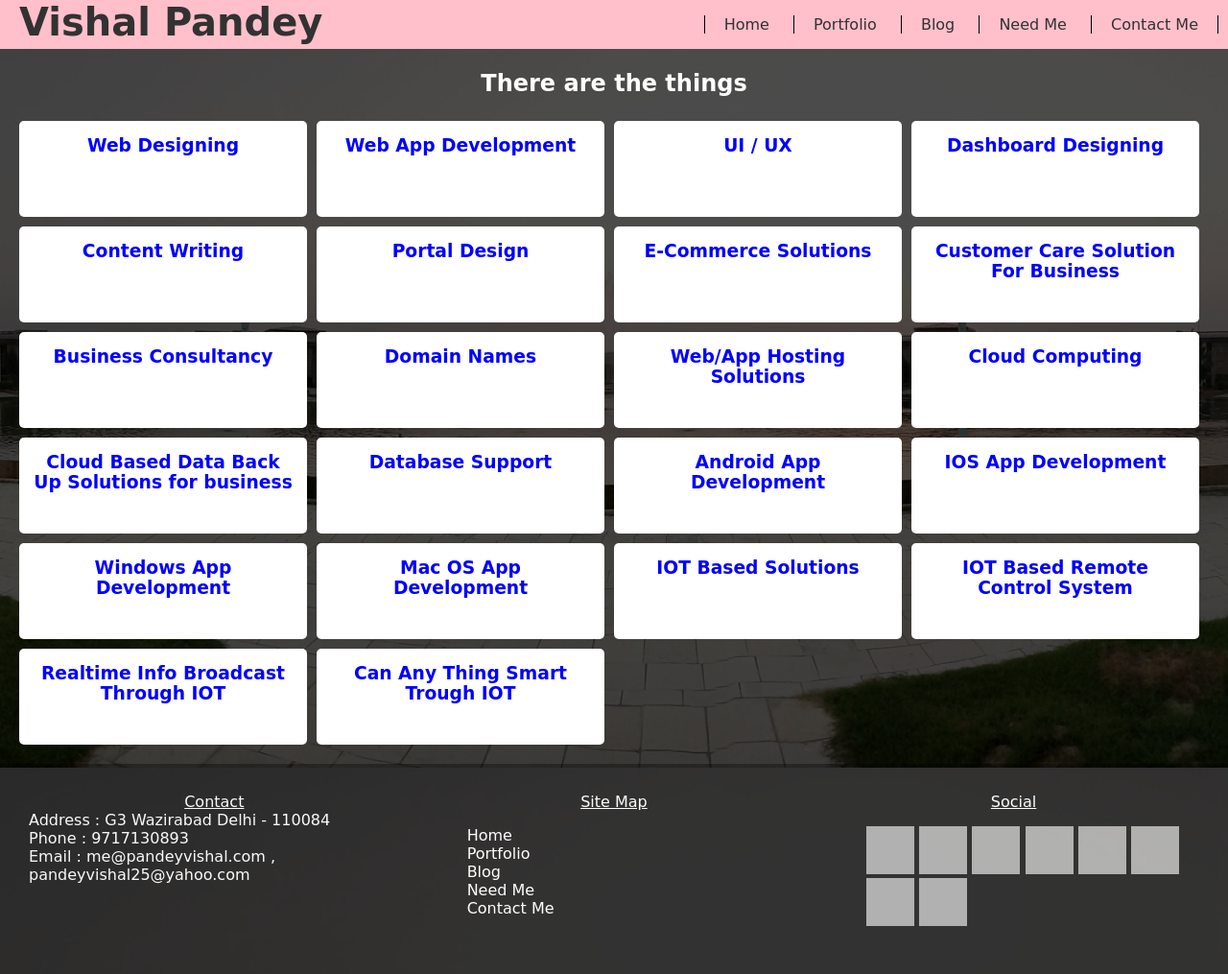
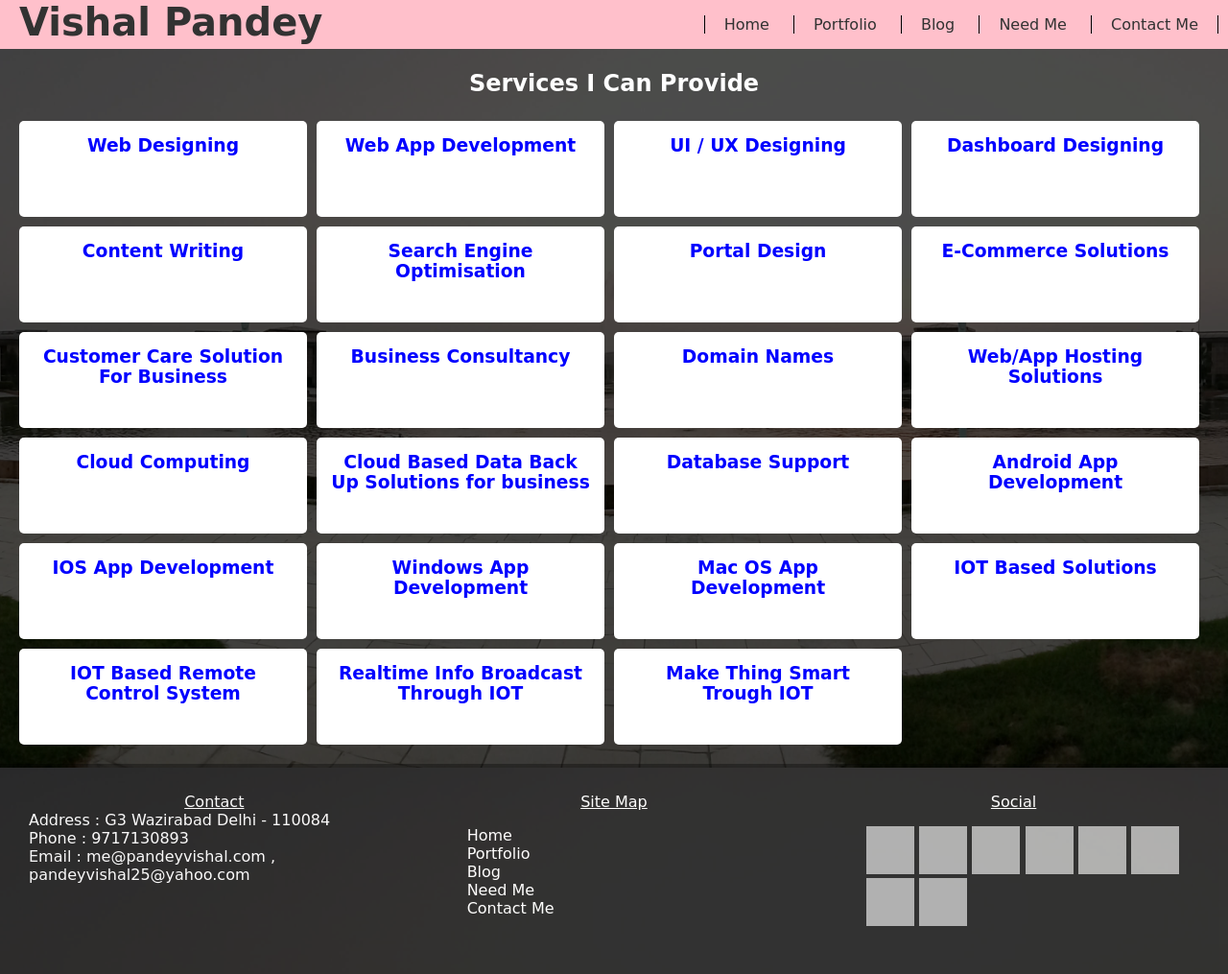
Before and after one commit to vishal-pandey/www.vishalpandey.xyz, a PHP site: page /needme.php in a window 1280 px wide. Shown: the whole page at 96% size. Run offline with PHP 8.4, Linux system fonts and the light colour scheme; some web fonts are replaced; grey boxes are pictures that could not be loaded.

Commit message:
changes to portfolio

```diff
--- a/needme.php
+++ b/needme.php
@@ -20,7 +20,7 @@
 <br><br>
 
 <div class="col-12 container11">
-  <h2>There are the things</h2>
+  <h2>Services I Can Provide</h2>
   <div class="service">
     <h3>Web Designing</h3>
     <p></p>
@@ -32,7 +32,7 @@
   </div>
 
   <div class="service">
-    <h3>UI / UX</h3>
+    <h3>UI / UX Designing</h3>
     <p></p>
   </div>
 
@@ -43,6 +43,11 @@
 
   <div class="service">
     <h3>Content Writing</h3>
+    <p></p>
+  </div>
+
+  <div class="service">
+    <h3>Search Engine Optimisation</h3>
     <p></p>
   </div>
 
@@ -127,7 +132,7 @@
   </div>
 
   <div class="service">
-    <h3>Can Any Thing Smart Trough IOT</h3>
+    <h3>Make Thing Smart Trough IOT</h3>
     <p></p>
   </div>
 
```
